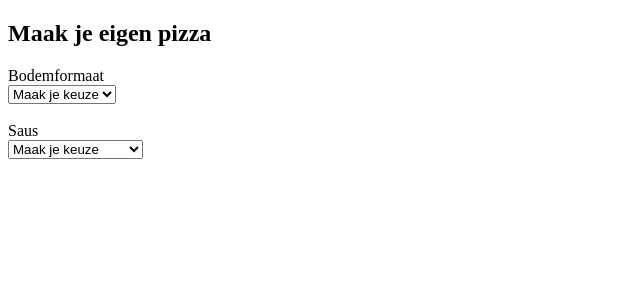
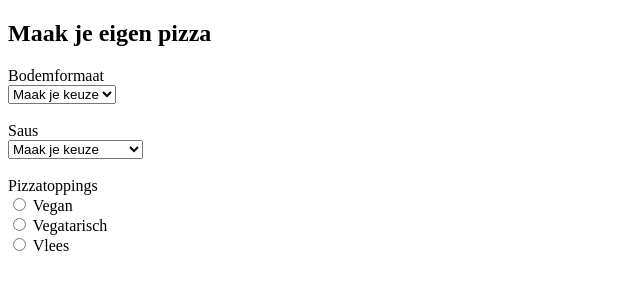
Before and after one commit to DylanoBoellaard/crud-php-pdo-opdracht02-336751, a PHP site: page / in a window 1280 px wide. Shown: the top 300 px of the page, without its empty margins (0-640 px from the left). Run offline with PHP 8.4, Linux system fonts and the light colour scheme.

Commit message:
Added pizzatoppings

```diff
--- a/index.php
+++ b/index.php
@@ -30,6 +30,13 @@
                 <option value="crémeFraiche">Créme fraiche</option>
             </select><br>
             <br>
+        <label for="pizzatoppings">Pizzatoppings</label><br>
+            <input type="radio" id="vegan" name="vegan" value="vegan">
+                <label for="vegan">Vegan</label><br>
+            <input type="radio" id="vegatarisch" name="vegatarisch" value="vegatarisch">
+                <label for="vegatarisch">Vegatarisch</label><br>
+            <input type="radio" id="vlees" name="vlees" value="vlees">
+                <label for="vlees">Vlees</label><br>
     </form>
 </body>
 </html>
```
